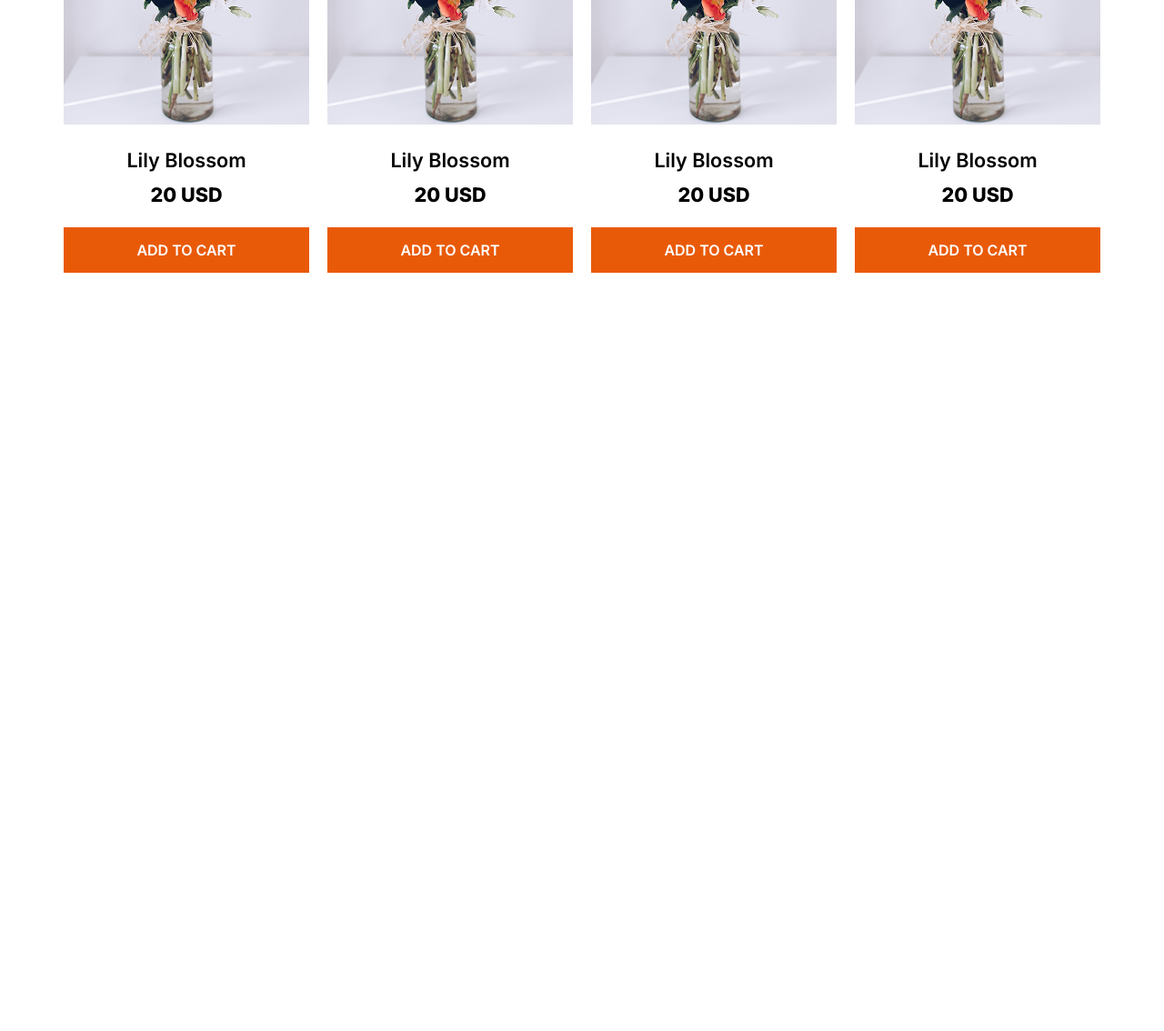
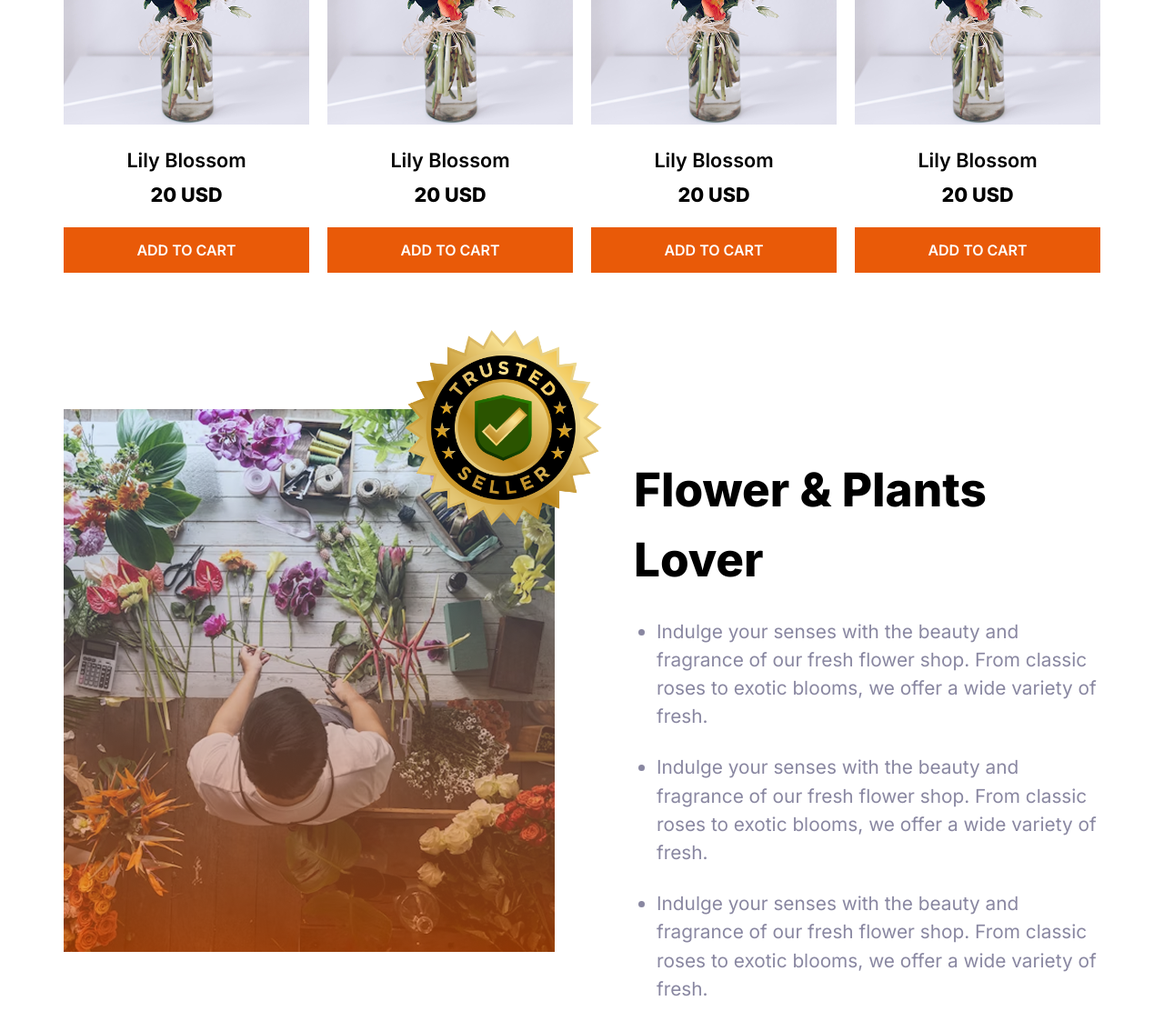
Before and after one commit to shihabsumon585/Assignment-2-Flowers, a plain HTML site: page index.html in a window 1280 px wide. Shown: the part 1556-2690 px from the top of the page at 91% size. Before the commit the page ends 1856 px from the top, so only its background shows below. Drawn offline with nearby package versions, Linux system fonts and the light colour scheme.

Commit message:
Plants Lover Section

```diff
--- a/index.html
+++ b/index.html
@@ -100,6 +100,22 @@
                 </div>
             </div>
         </section>
+        <section class="plants-lover flex">
+            <div class="shop-img-badge">
+                <img src="assets/flower-store.png" alt="">
+                <img src="assets/trusted-badge.png" alt="" class="badge">
+            </div>
+            <div class="lover-content">
+                <h4 class="lover-title">Flower & Plants Lover</h4>
+                <div class="lover-descriptions">
+                    <ul>
+                        <li class="lover-desciption dark-3">Indulge your senses with the beauty and fragrance of our fresh flower shop. From classic roses to exotic blooms, we offer a wide variety of fresh.</li>
+                        <li class="lover-desciption dark-3">Indulge your senses with the beauty and fragrance of our fresh flower shop. From classic roses to exotic blooms, we offer a wide variety of fresh.</li>
+                        <li class="lover-desciption dark-3">Indulge your senses with the beauty and fragrance of our fresh flower shop. From classic roses to exotic blooms, we offer a wide variety of fresh.</li>
+                    </ul>
+                </div>
+            </div>
+        </section>
     </main>
 </body>
 </html>
--- a/style.css
+++ b/style.css
@@ -14,9 +14,6 @@
 .dark-1 {
   color: black;
 }
-/* .dark-2 {
-  color: ;
-} */
 .dark-3 {
   color: #8987A1;
 }
@@ -105,3 +102,31 @@
   font-size: 1rem;
   margin-top: 20px;
 }
+
+/* Plants Lover Section Style */
+.plants-lover {
+  margin-top: 150px;
+  gap: 80px;
+}
+.lover-content {
+  margin-top: 50px;
+  max-width: 45%;
+}
+.lover-desciption {
+  list-style: disc;
+  font-size: 1.3rem;
+  font-weight: 400;
+  margin-top: 25px;
+  margin-left: 25px;
+}
+.badge {
+  transform: scale(55%);
+  position: relative;
+  top: -850px;
+  left: 210px;
+}
+.lover-title {
+  /* font-family: noto-serif; */
+  font-size: 3.2rem;
+  font-weight: 800;
+}
```
